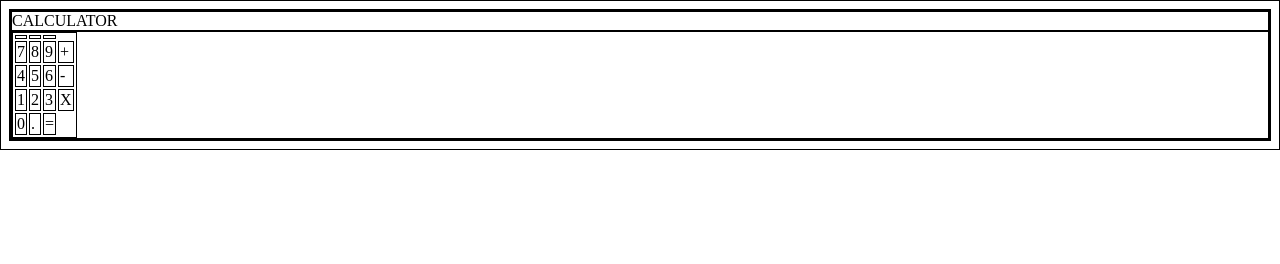
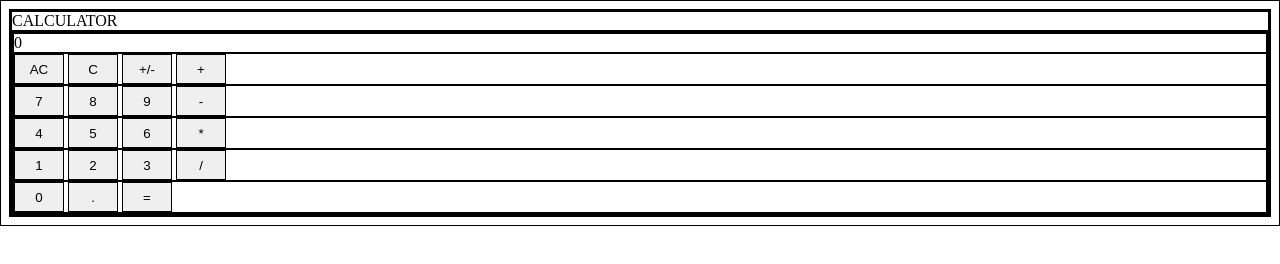
Before and after one commit to jaspreet003/calculator_js, a plain HTML site: page index.html in a window 1280 px wide. Drawn offline with Linux system fonts and the light colour scheme.

Commit message:
set  button value on result

```diff
--- a/index.css
+++ b/index.css
@@ -1,3 +1,8 @@
 * {
     border: 1px solid black;
 }
+
+.buttonValue {
+    width: 50px;
+    height: 30px;
+}
--- a/index.html
+++ b/index.html
@@ -14,36 +14,38 @@
         <header>CALCULATOR</header>
         <div class="calculatorDiv">
 
-            <table>
-                <tr class="result">
-                    <td id="firstNum"></td>
-                    <td id="operand"></td>
-                    <td id="secondNum"></td>
-                </tr>
-                <tr class="numRow">
-                    <td>7</td>
-                    <td>8</td>
-                    <td>9</td>
-                    <td>+</td>
-                </tr>
-                <tr class="numRow">
-                    <td>4</td>
-                    <td>5</td>
-                    <td>6</td>
-                    <td>-</td>
-                </tr>
-                <tr class="numRow">
-                    <td>1</td>
-                    <td>2</td>
-                    <td>3</td>
-                    <td>X</td>
-                </tr>
-                <tr class="numRow">
-                    <td>0</td>
-                    <td>.</td>
-                    <td>=</td>
-                </tr>
-            </table>
+            <div>
+                <div id="result">0</div>
+                <div class="numberRow">
+                    <button class="buttonValue" onClick="setClickedValue(this)">AC</button>
+                    <button class="buttonValue" onClick="setClickedValue(this)">C</button>
+                    <button class="buttonValue" onClick="setClickedValue(this)">+/-</button>
+                    <button class="buttonValue" onClick="setClickedValue(this)">+</button>
+                </div>
+                <div class="numberRow">
+                    <button class="buttonValue" onClick="setClickedValue(this)">7</button>
+                    <button class="buttonValue" onClick="setClickedValue(this)">8</button>
+                    <button class="buttonValue" onClick="setClickedValue(this)">9</button>
+                    <button class="buttonValue" onClick="setClickedValue(this)">-</button>
+                </div>
+                <div class="numberRow">
+                    <button class="buttonValue" onClick="setClickedValue(this)">4</button>
+                    <button class="buttonValue" onClick="setClickedValue(this)">5</button>
+                    <button class="buttonValue" onClick="setClickedValue(this)">6</button>
+                    <button class="buttonValue" onClick="setClickedValue(this)">*</button>
+                </div>
+                <div class="numberRow">
+                    <button class="buttonValue" onClick="setClickedValue(this)">1</button>
+                    <button class="buttonValue" onClick="setClickedValue(this)">2</button>
+                    <button class="buttonValue" onClick="setClickedValue(this)">3</button>
+                    <button class="buttonValue" onClick="setClickedValue(this)">/</button>
+                </div>
+                <div class="numberRow">
+                    <button class="buttonValue" onClick="setClickedValue(this)">0</button>
+                    <button class="buttonValue" onClick="setClickedValue(this)">.</button>
+                    <button class="buttonValue" onClick="setClickedValue(this)">=</button>
+                </div>
+            </div>
 
         </div>
     </div>
--- a/index.js
+++ b/index.js
@@ -4,6 +4,7 @@ let operand = "";
 
 let secondNumber = 0;
 
+let result = document.getElementById('result');
 
 function add(num1, num2) {
 
@@ -41,3 +42,9 @@ function operate(operator, num1, num2) {
     }
 
 }
+
+function setClickedValue(button) {
+
+    result.innerHTML = button.innerHTML;
+
+}
```
